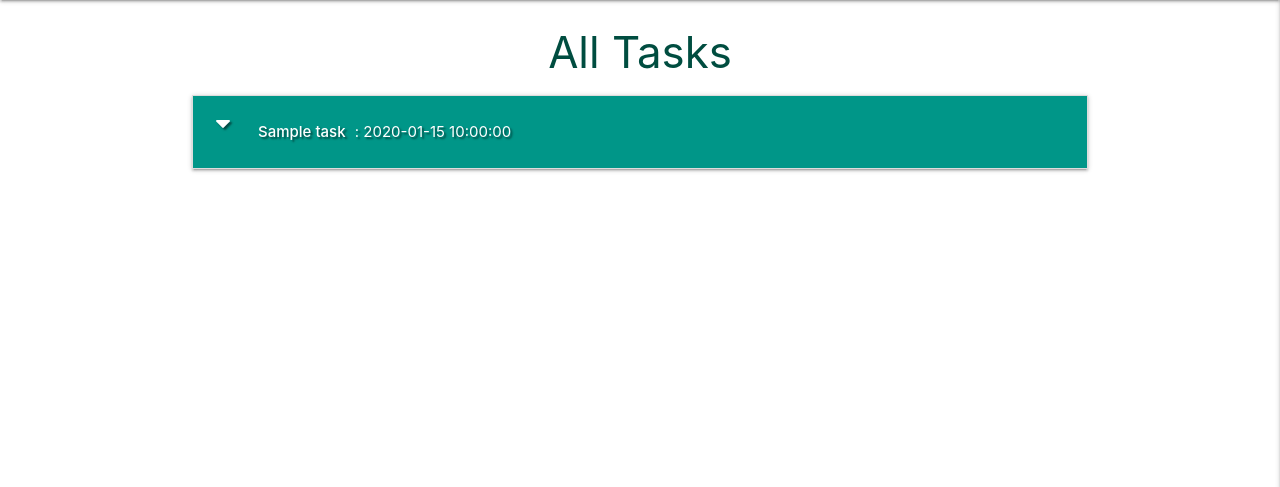
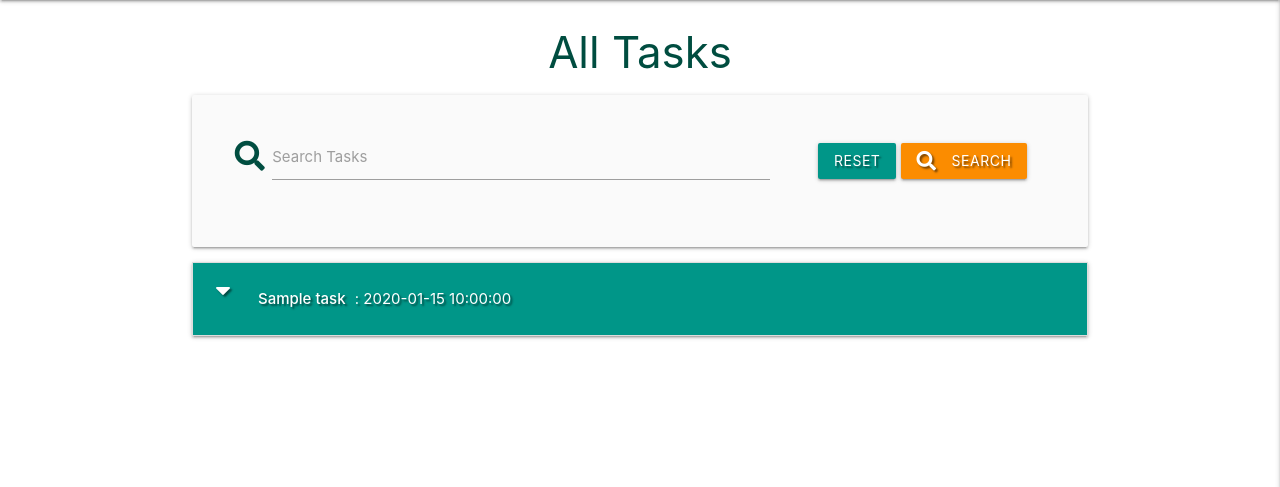
Before and after one commit to wyne-ybanez/MongoDB-Flask-Mini-Proj, a Flask app: page / in a window 1280 px wide. Shown: the part 64-551 px from the top of the page. Run offline with Flask 2, Linux system fonts and the light colour scheme; a database or web service that is not in the repository returns one stand-in record (values such as "Sample title"); some libraries are stand-ins or nearby versions.

Commit message:
Add search functionality

```diff
--- a/app.py
+++ b/app.py
@@ -22,6 +22,13 @@ mongo = PyMongo(app)
 @app.route("/get_tasks")
 def get_tasks():
     tasks = list(mongo.db.tasks.find())
+    return render_template("tasks.html", tasks=tasks)
+
+
+@app.route("/search", methods=["GET", "POST"])
+def search():
+    query = request.form.get("query")
+    tasks = list(mongo.db.tasks.find({"$text": {"$search": query}}))
     return render_template("tasks.html", tasks=tasks)
 
 
@@ -183,6 +190,7 @@ def edit_category(category_id):
     return render_template("edit_category.html", category=category)
 
 
+# Make sure to add defensive programming when using this
 @app.route("/delete_category/<category_id>")
 def delete_category(category_id):
     mongo.db.categories.remove({"_id": ObjectId(category_id)})
--- a/templates/tasks.html
+++ b/templates/tasks.html
@@ -3,6 +3,26 @@
 
     <h3 class="teal-text text-darken-4 center-align">All Tasks</h3>
 
+    <div class="row card-panel grey lighten-5">
+        <form action="{{ url_for('search') }}" method="post" class="col s12">
+            <div class="row valign-wrapper center-align">
+                <div class="input-field col s12 m8">
+                    <i class="fas fa-search prefix teal-text text-darken-4"></i>
+                    <input type="text" name="query" id="query" minlength="3" class="validate" required>
+                    <label for="query">Search Tasks</label>
+                </div>
+                <div class="col s12 m4">
+                    <a href="{{ url_for('get_tasks') }}" class="teal btn text-shadow">Reset</a>
+                    <button type="submit" class="orange darken-1 btn text-shadow">
+                        <i class="fas fa-search left"></i> Search
+                    </button>
+                </div>
+            </div>
+        </form>
+    </div>
+
+
+    {% if tasks|length > 0 %}
     <ul class="collapsible">
         {% for task in tasks %}
         <li>
@@ -32,5 +52,8 @@
         </li>
         {% endfor %}
     </ul>
+    {% else %}
+        <h3 class="orange-text text-darken-4 center-align">No Results Found</h3>
+    {% endif %}
 
 {% endblock %}
```
